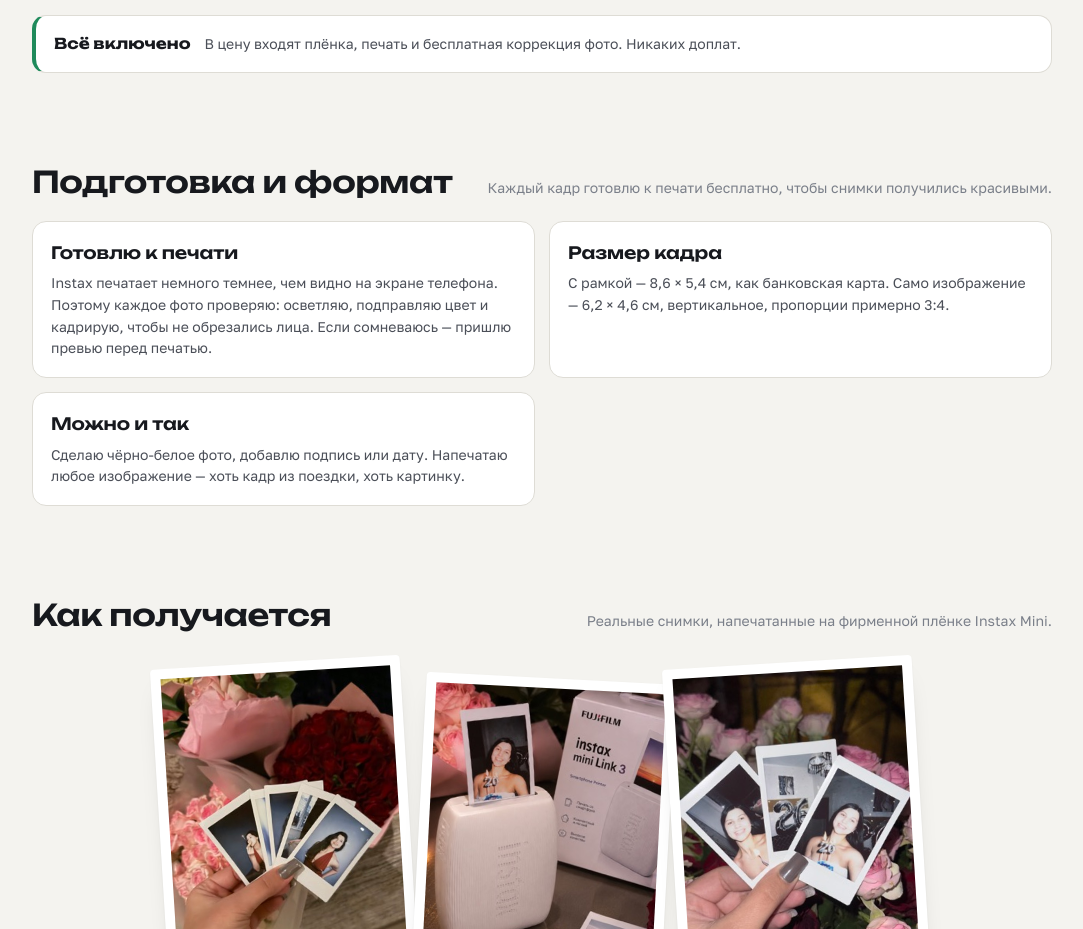
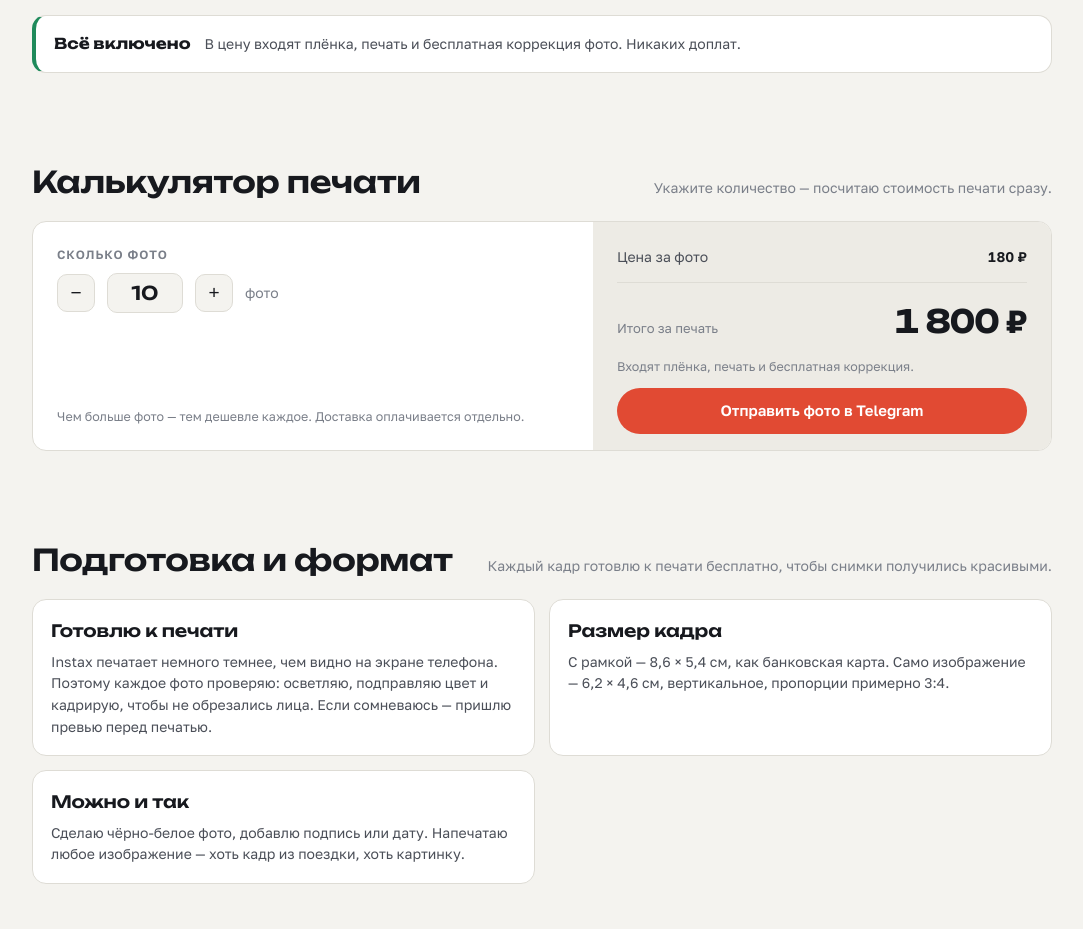
Before and after one commit to RostislavErmolin/instax, a plain HTML site: page print.html in a window 1280 px wide. Shown: the part 1527-2456 px from the top of the page, without its empty margins (98-1181 px from the left). Drawn offline with Linux system fonts and the light colour scheme.

Commit message:
Калькулятор печати

```diff
--- a/print.html
+++ b/print.html
@@ -160,6 +160,7 @@
       <div class="switch"><a href="index.html">Аренда</a><a class="is-active" href="print.html" aria-current="page">Печать</a></div>
       <a href="#kak">Как заказать</a>
       <a href="#tseny">Цены</a>
+      <a href="#kalkulyator">Калькулятор</a>
       <a href="#format">Формат</a>
       <a href="#dostavka">Доставка</a>
       <a href="#voprosy">Вопросы</a>
@@ -246,6 +247,33 @@
     <div class="gift-banner">
       <strong>Всё включено</strong>
       <span>В цену входят плёнка, печать и бесплатная коррекция фото. Никаких доплат.</span>
+    </div>
+  </section>
+
+  <section id="kalkulyator">
+    <div class="sec-head">
+      <h2>Калькулятор печати</h2>
+      <p>Укажите количество — посчитаю стоимость печати сразу.</p>
+    </div>
+    <div class="calc">
+      <div class="calc-form">
+        <div class="field">
+          <label for="pc-qty">Сколько фото</label>
+          <div class="stepper">
+            <button type="button" id="pc-minus" aria-label="Убрать фото">−</button>
+            <input id="pc-qty" type="number" min="1" max="1000" value="10" inputmode="numeric">
+            <button type="button" id="pc-plus" aria-label="Добавить фото">+</button>
+            <em>фото</em>
+          </div>
+        </div>
+        <p class="note">Чем больше фото — тем дешевле каждое. Доставка оплачивается отдельно.</p>
+      </div>
+      <div class="calc-out">
+        <div class="out-line"><span>Цена за фото</span><b id="pc-per">180 ₽</b></div>
+        <div class="out-total"><span>Итого за печать</span><b id="pc-total">1 800 ₽</b></div>
+        <p class="note">Входят плёнка, печать и бесплатная коррекция.</p>
+        <a class="btn" data-t="печать · калькулятор · telegram" href="https://t.me/pltnv_a" target="_blank" rel="noopener">Отправить фото в Telegram</a>
+      </div>
     </div>
   </section>
 
@@ -408,5 +436,28 @@
 })();
 </script>
 
+<script>
+/* Калькулятор печати: количество фото → цена за штуку по тарифу → итог */
+(function () {
+  var qty = document.getElementById('pc-qty');
+  if (!qty) return;
+  var per = document.getElementById('pc-per'), total = document.getElementById('pc-total');
+  function priceFor(n) { return n >= 30 ? 170 : n >= 10 ? 180 : n >= 5 ? 190 : 200; }
+  function fmt(n) { return Math.round(n).toLocaleString('ru-RU').replace(/ /g, ' ') + ' ₽'; }
+  function clamp(v) { return Math.min(1000, Math.max(1, v || 1)); }
+  function render() {
+    var n = clamp(parseInt(qty.value, 10));
+    var p = priceFor(n);
+    per.textContent = fmt(p);
+    total.textContent = fmt(n * p);
+  }
+  document.getElementById('pc-minus').addEventListener('click', function () { qty.value = clamp(parseInt(qty.value, 10) - 1); render(); });
+  document.getElementById('pc-plus').addEventListener('click', function () { qty.value = clamp(parseInt(qty.value, 10) + 1); render(); });
+  qty.addEventListener('input', render);
+  qty.addEventListener('blur', function () { qty.value = clamp(parseInt(qty.value, 10)); render(); });
+  render();
+})();
+</script>
+
 </body>
 </html>
```
